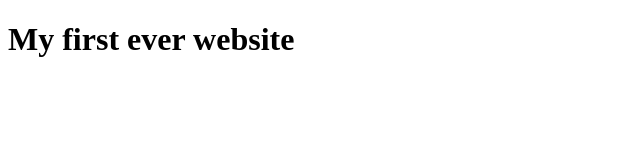
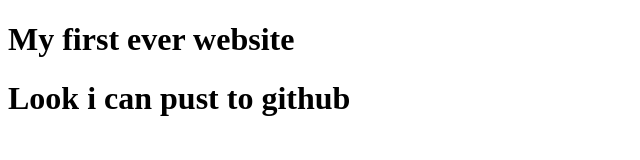
Before and after one commit to Nahid333/My-first-website, a plain HTML site: page index.html in a window 1280 px wide. Shown: the whole page, without its empty margins (0-640 px from the left). Drawn offline with Linux system fonts and the light colour scheme.

Commit message:
learn github

```diff
--- a/index.html
+++ b/index.html
@@ -7,5 +7,6 @@
 </head>
 <body>
     <h1>My first ever website</h1>
+    <h1>Look i can pust to github</h1>
 </body>
 </html>
```
